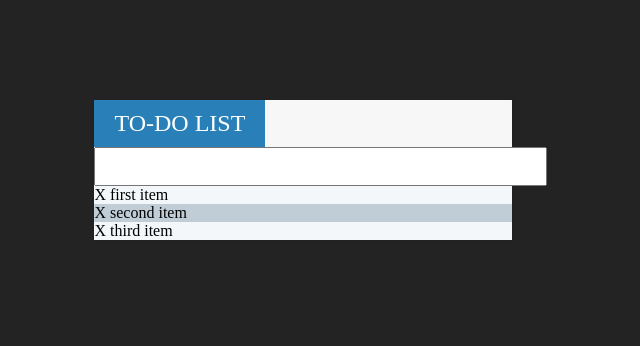
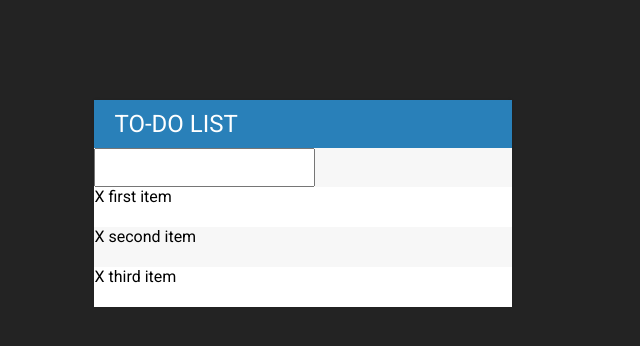
Before and after one commit to ghigbie/TodoAppJQuery, a plain HTML site: page index.html in a window 1280 px wide. Shown: the whole page, without its empty margins (337-977 px from the left). Drawn offline with Linux system fonts and the light colour scheme.

Commit message:
added sytles to li

```diff
--- a/assets/css/cssTodo.css
+++ b/assets/css/cssTodo.css
@@ -6,6 +6,7 @@ img, embed, object, video{
 
 body{
 	background: #232323;
+	font-family: Roboto;
 }
 
 #container{
@@ -16,10 +17,9 @@ body{
 }
 
 h1{
-	float: left;
 	height: 95%;
 	background: #2980b9;
-	color: #ffffff;
+	color: #fff;
 	margin: 0; /*no margin all around*/
 	padding: 10px 20px;
 	text-transform: uppercase;
@@ -28,12 +28,12 @@ h1{
 }
 
 button{
+	width: 100%;
 	float: left;
 	height: 95%;
 }
 
 input{
-	width: 98%;
 	margin: 0; /*no margin all around*/
 	padding: 10px 20px;
 }
@@ -44,12 +44,15 @@ ul{
 	padding: 0;
 }
 
-li:nth-child(odd){
-	background: #f4f7f9;
+li{
+	background: #fff;
+	height: 40px;
+
 }
 
-li:nth-child(even){
-	background: #c0cdd6;
+
+li:nth-child(2n){
+	background: #f7f7f7;
 }
 
 @media only screen and (max-width: 1024px){
```
